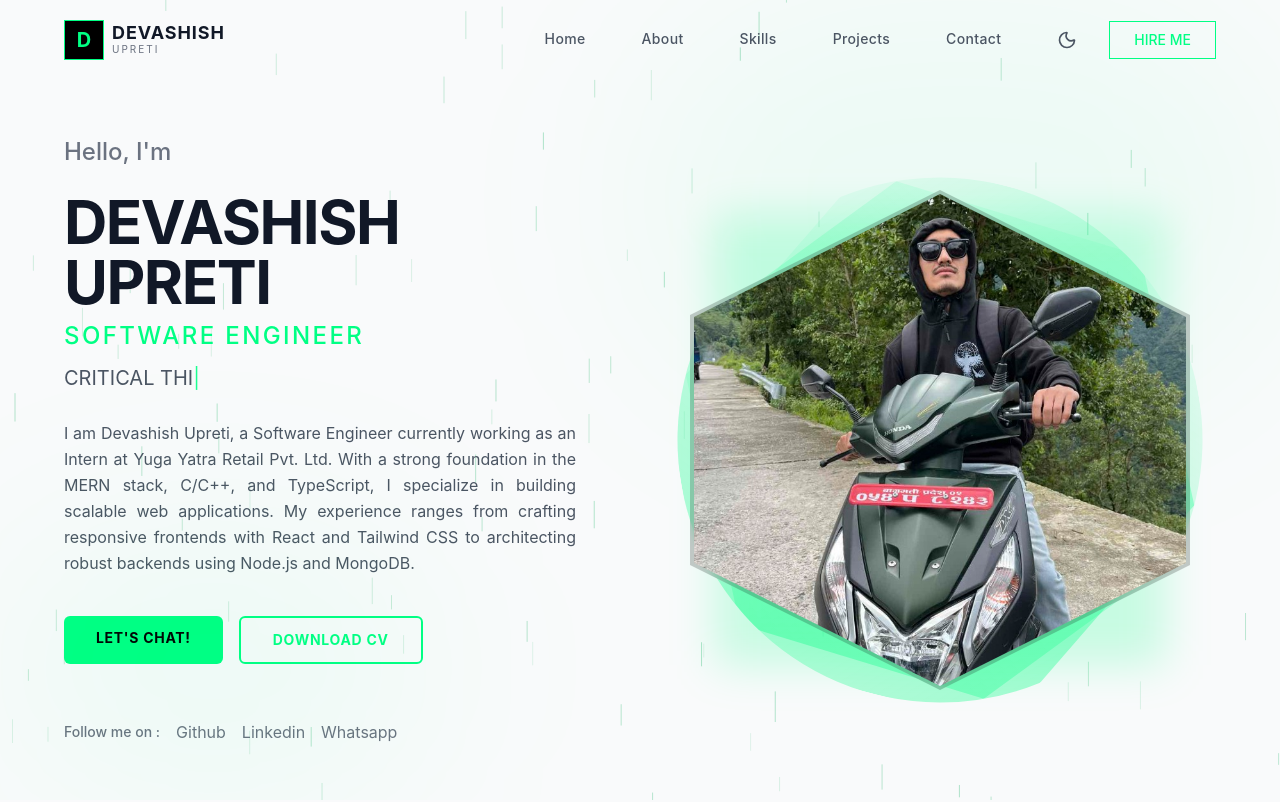
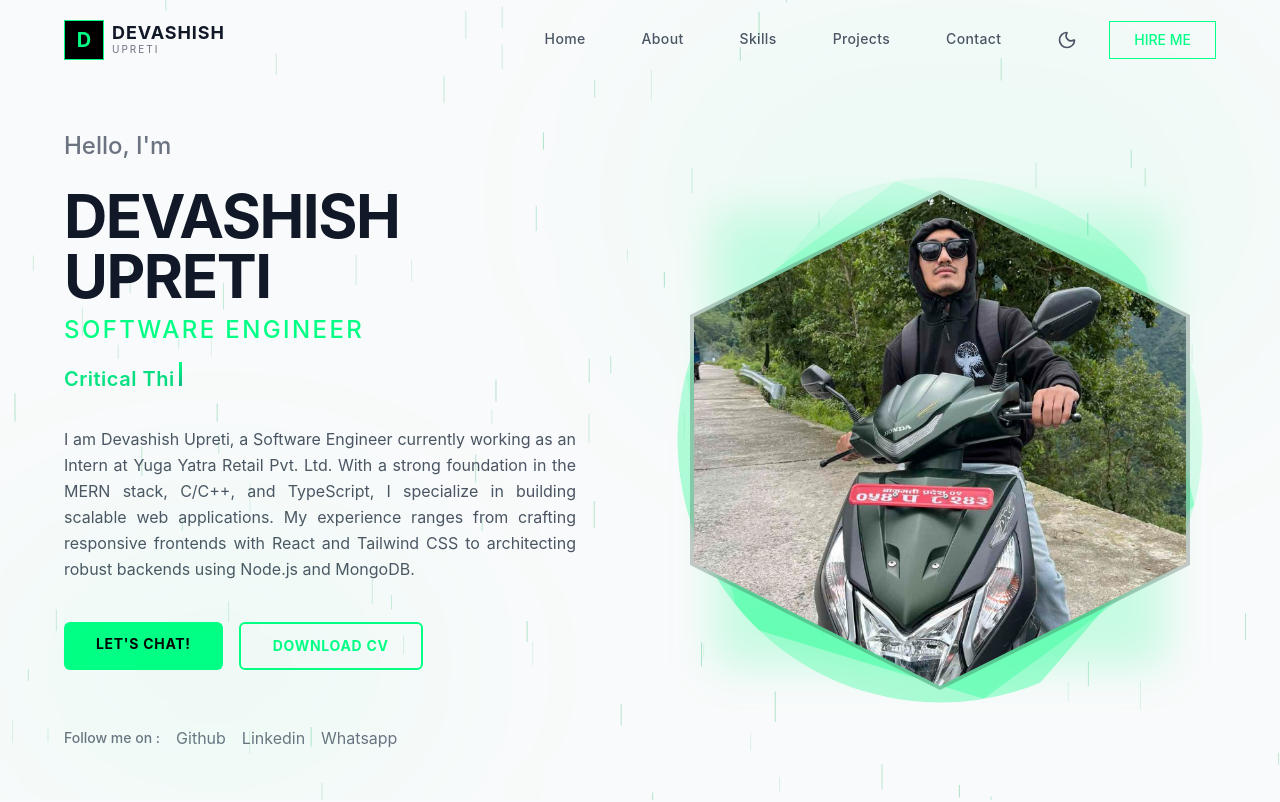
Before and after one commit to devCodeUp03/DevashishUpretiPortfolio, a React (Vite) app: page / in a window 1280 px wide. Shown: the top 802 px of the page. Built offline with nearby package versions, Linux system fonts and the light colour scheme.

Commit message:
Add typing animation with gradient effects and proper title case formatting

```diff
--- a/src/index.css
+++ b/src/index.css
@@ -26,3 +26,34 @@
     @apply bg-transparent border-2 border-primary text-primary px-8 py-3 rounded-full hover:bg-primary hover:text-black transition-all duration-300 font-medium tracking-wide;
   }
 }
+
+@layer utilities {
+  /* Gradient animation for typing text */
+  @keyframes gradient-x {
+    0%, 100% {
+      background-position: 0% 50%;
+    }
+    50% {
+      background-position: 100% 50%;
+    }
+  }
+
+  .animate-gradient-x {
+    background-size: 200% 200%;
+    animation: gradient-x 3s ease infinite;
+  }
+
+  /* Smooth cursor blink */
+  @keyframes blink {
+    0%, 49% {
+      opacity: 1;
+    }
+    50%, 100% {
+      opacity: 0;
+    }
+  }
+
+  .animate-blink {
+    animation: blink 1s ease-in-out infinite;
+  }
+}
--- a/src/sections/Hero.jsx
+++ b/src/sections/Hero.jsx
@@ -11,14 +11,14 @@ const Hero = () => {
         "Critical Thinker",
         "Logical Thinker",
         "Fast Learner",
-        "Detail-Oriented",
+        "Detail Oriented",
         "Strong Debugger",
         "Clean Code Writer",
-        "Solution-Focused",
+        "Solution Focused",
         "Analytical Mindset",
         "Continuous Learner",
         "Systems Thinker",
-        "Performance-Oriented",
+        "Performance Oriented",
         "Writes Maintainable Code",
         "Breaks Down Complexity",
         "Thinks Before Coding"
@@ -50,8 +50,11 @@ const Hero = () => {
                         <span className="text-primary text-xl md:text-2xl font-medium tracking-widest block mt-2">
                             {personalInfo.role}
                         </span>
-                        <span className="text-gray-600 dark:text-gray-400 text-lg md:text-xl font-normal tracking-normal block mt-3 min-h-[2rem]">
-                            {typedText}<span className="animate-pulse text-primary">|</span>
+                        <span className="normal-case text-lg md:text-xl font-semibold tracking-wide block mt-4 min-h-[2.5rem] bg-gradient-to-r from-primary via-emerald-500 to-primary bg-clip-text text-transparent animate-gradient-x">
+                            <span className="inline-block transition-all duration-300 ease-in-out">
+                                {typedText}
+                            </span>
+                            <span className="inline-block w-[3px] h-5 md:h-6 ml-1 bg-gradient-to-b from-primary to-emerald-500 animate-blink shadow-lg shadow-primary/50"></span>
                         </span>
                     </h1>
 
```
